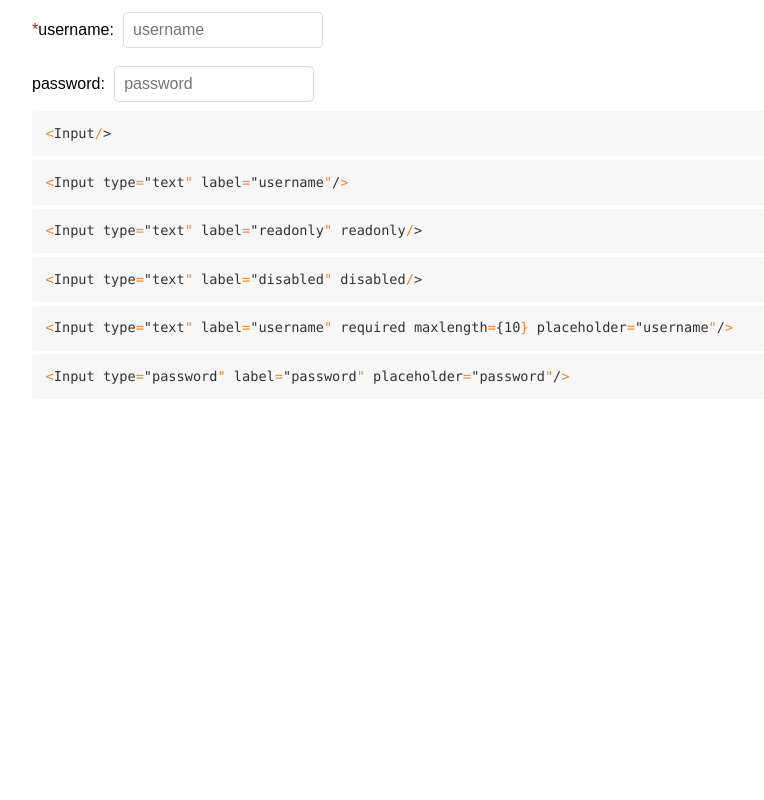
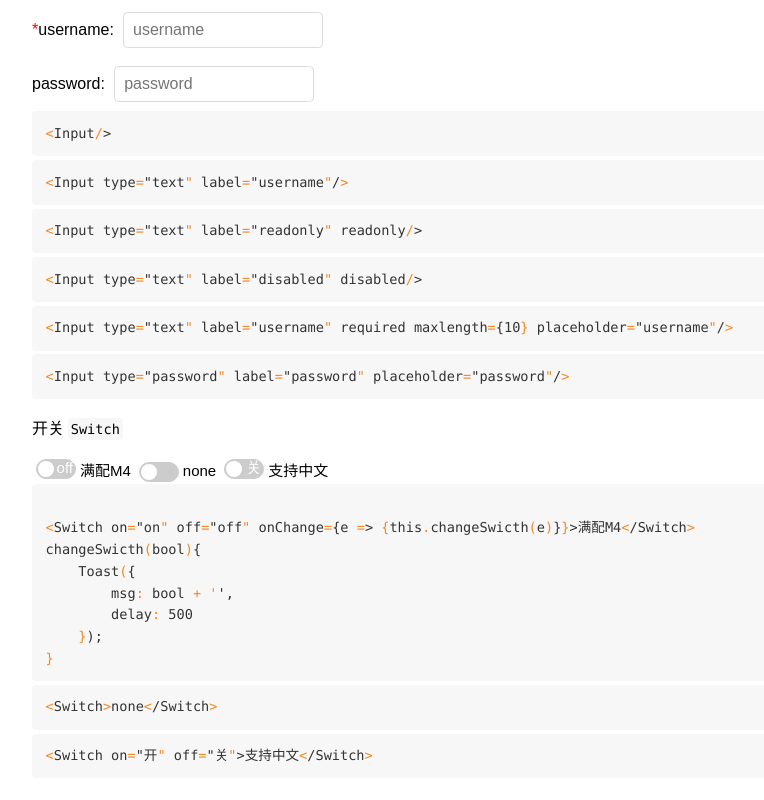
Before and after one commit to xumengzi/xui-react, a React (Create React App) app: page /xui-react/form in a window 1280 px wide. Shown: the part 676-1476 px from the top of the page, without its empty margins (328-1092 px from the left). Before the commit the page ends 1119 px from the top, so only its background shows below. Built offline with nearby package versions, Linux system fonts and the light colour scheme.

Commit message:
add: 新增switch开关

```diff
--- a/src/docs/form.jsx
+++ b/src/docs/form.jsx
@@ -1,6 +1,7 @@
 import React, { Component, Fragment } from 'react';
 import Input from '../plugins/general/input/input';
 import Button from '../plugins/general/button/button';
+import Switch from '../plugins/general/switch';
 import Toast from '../plugins/toast';
 import Codes from '../components/codes';
 
@@ -17,6 +18,17 @@ export default class Test1 extends Component{
             codes7: `<Input type="text" label="disabled" disabled/>`,
             codes8: `<Input type="text" label="username" required maxlength={10} placeholder="username"/>`,
             codes9: `<Input type="password" label="password" placeholder="password"/>`,
+            codes10: `
+<Switch on="on" off="off" onChange={e => {this.changeSwicth(e)}}>满配M4</Switch>
+changeSwicth(bool){
+    Toast({
+        msg: bool + '',
+        delay: 500
+    });
+}
+`,
+            codes11: `<Switch>none</Switch>`,
+            codes12: `<Switch on="开" off="关">支持中文</Switch>`,
         }
     }
     show(){
@@ -24,7 +36,15 @@ export default class Test1 extends Component{
 			msg: 'hello, world',
 			delay: 500
 		});
-	}
+    }
+
+    changeSwicth(bool){
+        Toast({
+			msg: bool + '',
+			delay: 500
+		});
+    }
+
 	render() {
 		return (
 			<Fragment>
@@ -49,6 +69,14 @@ export default class Test1 extends Component{
                 <Codes codes={this.state.codes7}/>
                 <Codes codes={this.state.codes8}/>
                 <Codes codes={this.state.codes9}/>
+
+                <p className="introduce">开关<code>Switch</code></p>
+                <Switch on="on" off="off" onChange={e => {this.changeSwicth(e)}}>满配M4</Switch>
+                <Switch>none</Switch>
+                <Switch on="开" off="关">支持中文</Switch>
+                <Codes codes={this.state.codes10}/>
+                <Codes codes={this.state.codes11}/>
+                <Codes codes={this.state.codes12}/>
 			</Fragment>
 		);
 	}
--- /dev/null
+++ b/src/plugins/general/switch/index.css
@@ -0,0 +1,57 @@
+.xui-react-switch{
+    height: 20px;
+    margin: 2px 4px;
+    font-size: 15px;
+    display: inline-flex;
+    align-items: center;
+}
+.xui-react-switch input{
+    display: none;
+}
+.xui-react-switch label{
+    position: relative;
+    padding-left: 44px;
+    height: 100%;
+    display: inline-block;
+    text-align: right;
+}
+.xui-react-switch label::after{
+    content: attr(data-off);
+    position: absolute;
+    left: 0;
+    top: 0;
+    border: 1px #ccc solid;
+    border-radius: 10px;
+    width: 40px;
+    color: #fff;
+    height: 100%;
+    box-sizing: border-box;
+    line-height: 100%;
+    padding: 0 2px;
+    display: inline-block;
+    text-align: right;
+    background-color: #ccc;
+    z-index: 1;
+}
+.xui-react-switch label::before{
+    content: '';
+    position: absolute;
+    left: 2px;
+    top: 2px;
+    width: 16px;
+    height: 16px;
+    display: inline-block;
+    border-radius: 50%;
+    background-color: #fff;
+    transition: all .4s ease-in-out;
+    z-index: 2;
+}
+.xui-react-switch input:checked + label::after{
+    content: attr(data-on);
+    text-align: left;
+    background: #45adff;
+    border-color: #2492fc;
+}
+.xui-react-switch input:checked + label::before{
+    left: 22px;
+}
--- /dev/null
+++ b/src/plugins/general/switch/index.jsx
@@ -0,0 +1,25 @@
+import React, { Component, Fragment } from 'react';
+import './index.css';
+
+export default class Radio extends Component{
+    constructor(props){
+        super(props);
+        this.state = {
+
+        }
+    }
+
+    changeSwicth(e){
+        this.props.onChange && this.props.onChange.call(null, e.target.checked);
+    }
+
+    render(){
+        const { children, on, off } = this.props;
+        return(
+            <span className="xui-react-switch">
+                <input type="checkbox" id={children} onChange={e => this.changeSwicth(e)} name={children}/>
+                <label data-on={on} data-off={off} htmlFor={children}>{children}</label>
+            </span>
+        )
+    }
+}
```
